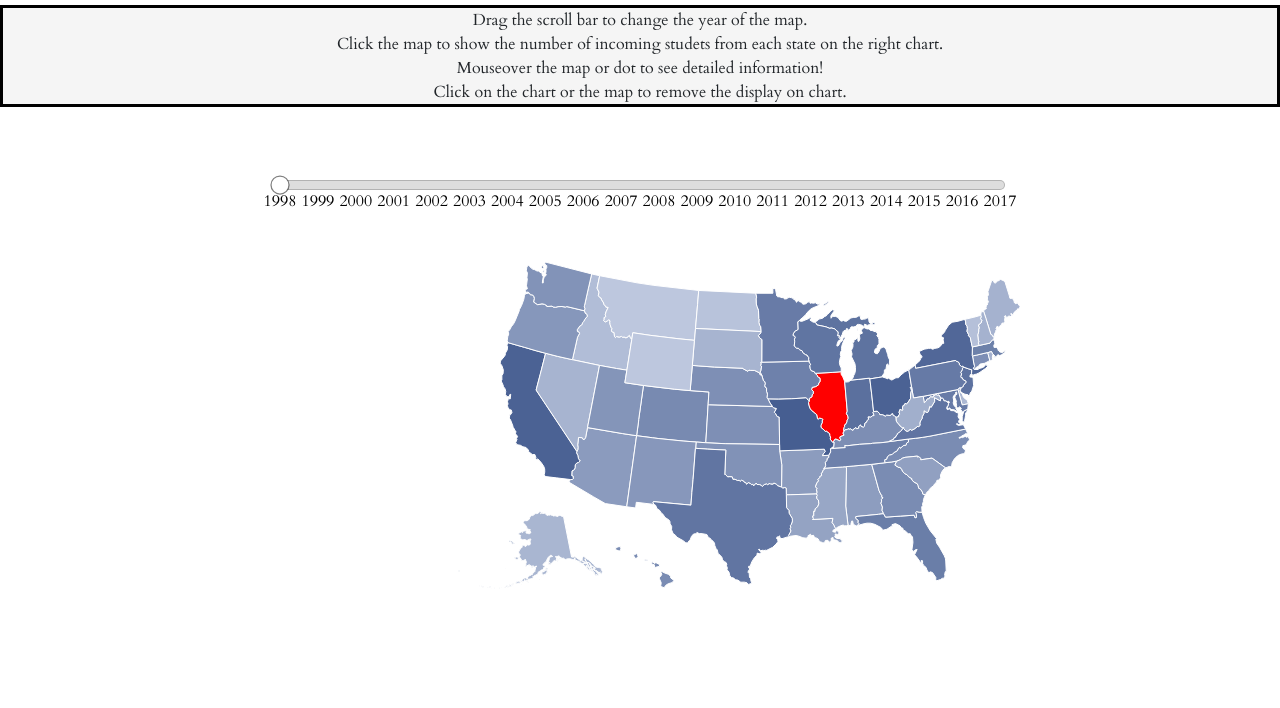
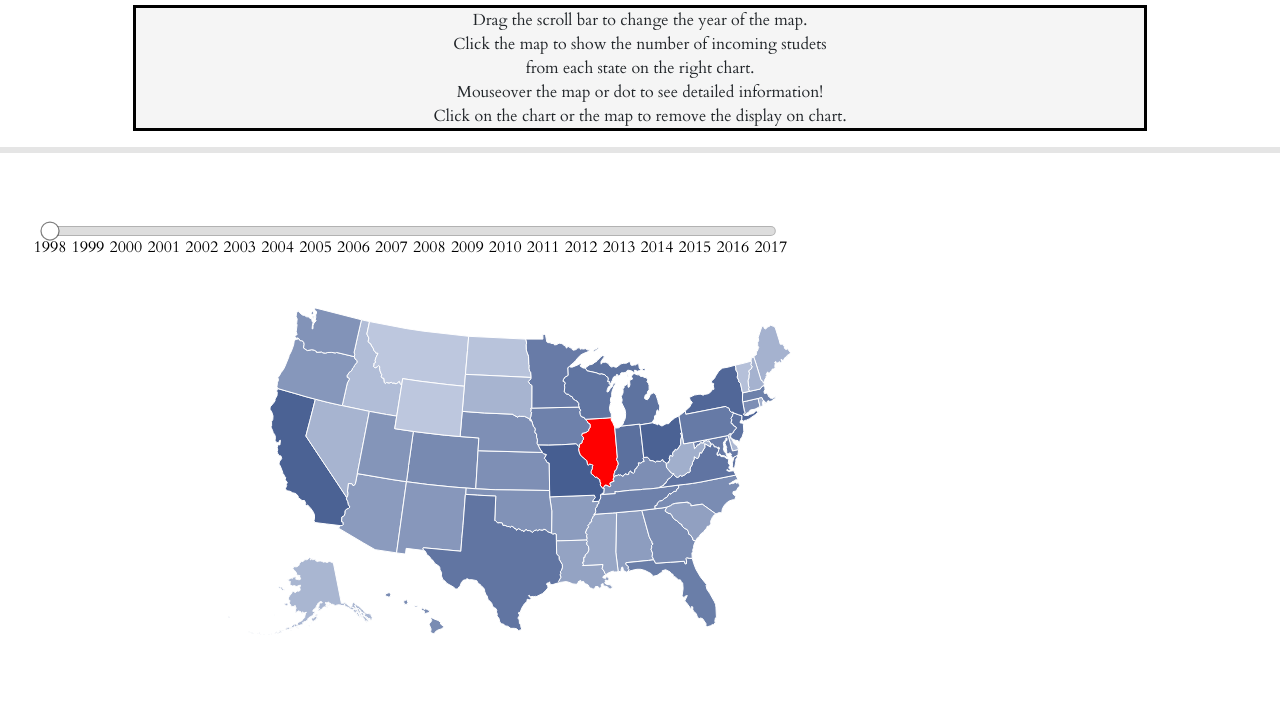
Before and after one commit to jiangranwang/DataVisualization, a plain HTML site: page index.html in a window 1280 px wide. Shown: the part 92-800 px from the top of the page. Drawn offline with nearby package versions, Linux system fonts and the light colour scheme.

Commit message:
Changing global constant; using span to align elements

```diff
--- a/index.html
+++ b/index.html
@@ -32,16 +32,21 @@
     <section id="mainText">
       <h1 style="text-align: center; font-weight: 700; font-family: Permanent Marker;"><img src = "illini.png" height="50" align="left"></img> U of I domestic student distribution VISUALISATION </h1>
       <h2 style="text-align: center; font-size: 20pt; font-weight: 600">From team: What the Hell is the Name Again<img src="swag.gif" height="30px"></img></h2>
-      <p style="text-align: center; border: medium solid black; background: whitesmoke" >
+      <p style="text-align: center;
+        border: medium solid black; background: whitesmoke;
+        margin-left: 100pt;
+        margin-right: 100pt">
       Drag the scroll bar to change the year of the map. <br>
-      Click the map to show the number of incoming studets from each state on the right chart. <br>
+      Click the map to show the number of incoming studets <br> from each state on the right chart. <br>
       Mouseover the map or dot to see detailed information! <br>
       Click on the chart or the map to remove the display on chart.</p>
     </section>
+    <hr id="divisionLine">
 
     <!-- All the visualisations created by custom JavaScript will be appeared in here -->
-    <div id="visualisation" align="center"></div>
+    <div id="visualisation"></div>
 
+    <hr id="divisionLine">
     <footer style="text-align:center">
         <p> Visualized by Mingjie Zhao, Hanzhi Yin, Zhengguan Dai, and Jiangran Wang <p>
     </footer>
--- a/style.css
+++ b/style.css
@@ -1,5 +1,13 @@
 html * {
   font-family: Cardo, sans-serif;
+}
+
+#divisionLine {
+  border-width: 5pt;
+}
+
+#inlineSVG {
+  align-self: center;
 }
 
 .ticks {
--- a/vis-Main.js
+++ b/vis-Main.js
@@ -14,14 +14,24 @@ const chartSVGMargin = new Margin(50, 50, 60, 40);
 const height = 720;
 
 /**
+ * Margin-included width for both SVG canvas.
+ */
+const width = 1368;
+
+/**
+ * How much space would mapSVG taken.
+ */
+const widthRatio = 0.6;
+
+/**
  * Margin-excluded width of the map SVG canvas.
  */
-const mapSVGWidth = 820 - mapSVGMargin.left - mapSVGMargin.right;
+const mapSVGWidth = width * widthRatio - mapSVGMargin.left - mapSVGMargin.right;
 
 /**
  * Margin-excluded width of the chart SVG canvas.
  */
-const chartSVGWidth = 548 - chartSVGMargin.left - chartSVGMargin.right;
+const chartSVGWidth = width * (1 - widthRatio) - chartSVGMargin.left - chartSVGMargin.right;
 
 /**
  * Margin-excluded height of the map SVG canvas.
@@ -133,6 +143,8 @@ $(function() {
     allStateName.sort();
 
     d3.select("#visualisation")
+        .append("span") //Using "span" to inline multiple items
+          .attr("id", "inlineSVG")
         .append("svg")
           .attr("id", "mapSVGFramework")
           .attr("width", mapSVGWidth + mapSVGMargin.left + mapSVGMargin.right)
@@ -142,6 +154,8 @@ $(function() {
           .attr("id", "mapSVG");
 
     d3.select("#visualisation")
+        .append("span")
+          .attr("id", "inlineSVG")
         .append("svg")
           .attr("id", "chartSVGFramework")
           .attr("width", chartSVGWidth + chartSVGMargin.left + chartSVGMargin.right)
```
